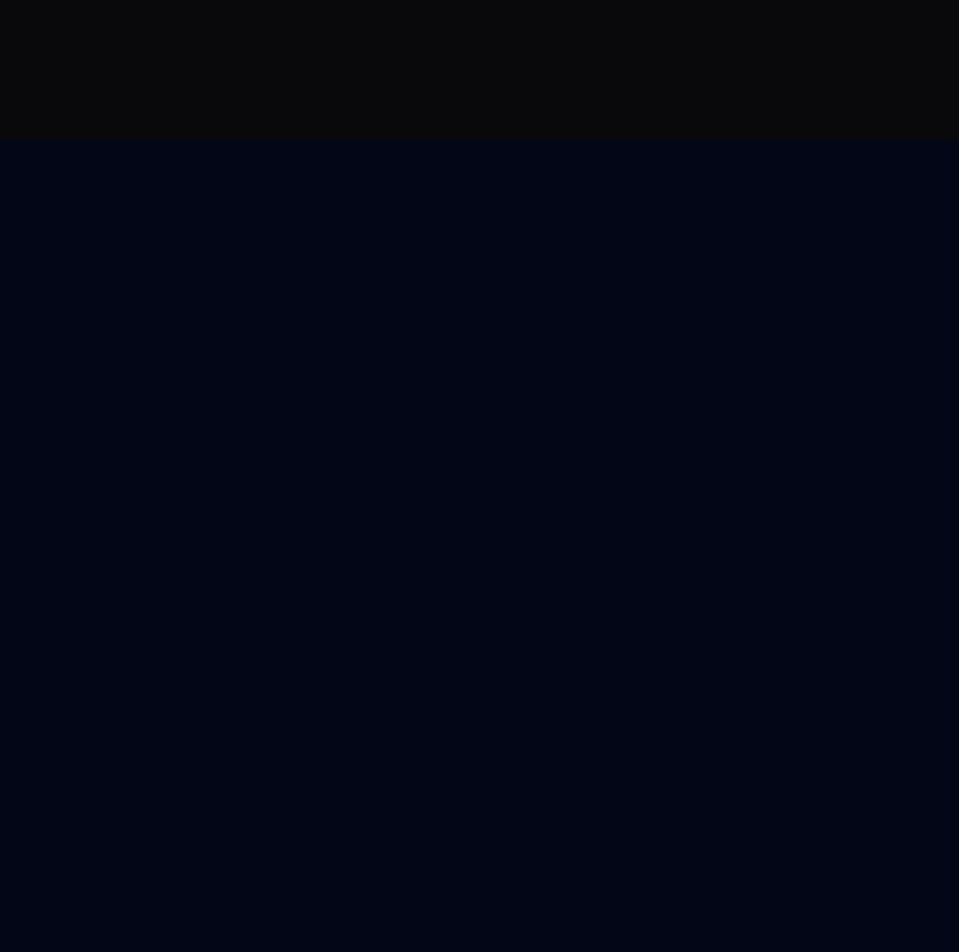
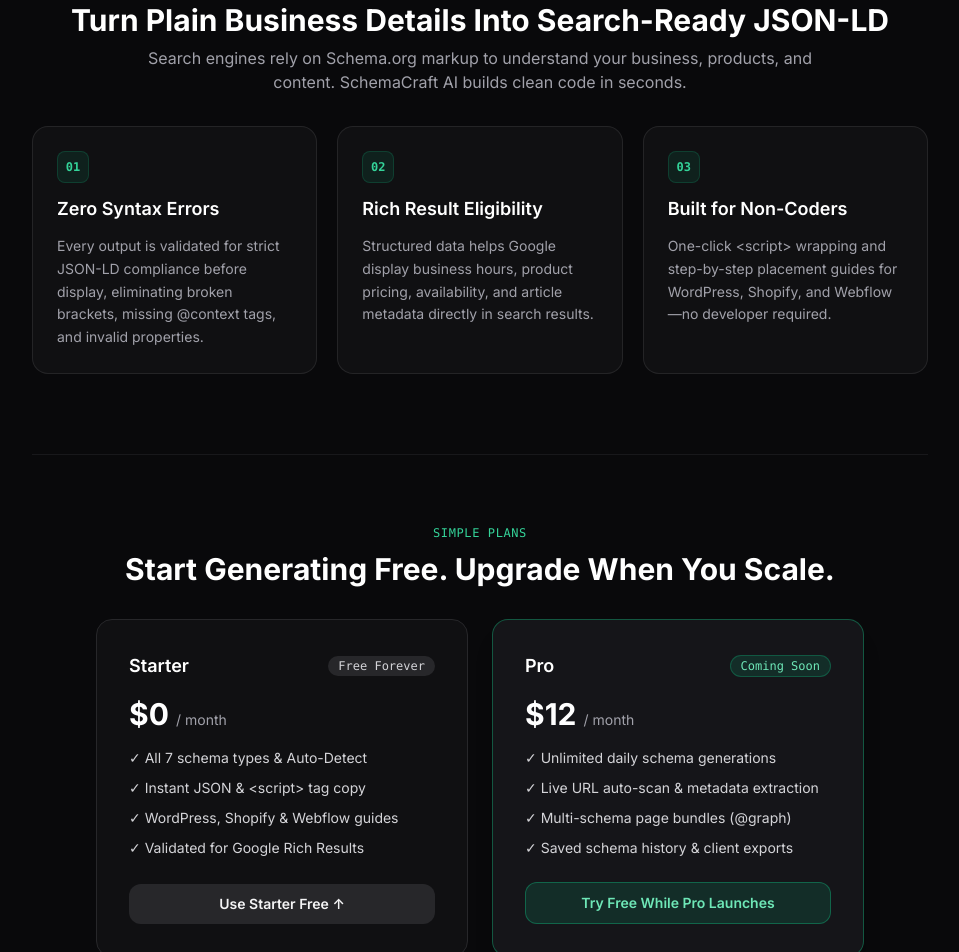
Before and after one commit to rayrivas97-debug/schemacraft-ai, a Next.js app: page / in a window 1280 px wide. Shown: the part 660-1612 px from the top of the page, without its empty margins (160-1119 px from the left). Before the commit the page ends 800 px from the top, so only its background shows below. Built offline with nearby package versions, Linux system fonts and the light colour scheme.

Commit message:
Update page.tsx

```diff
--- a/app/page.tsx
+++ b/app/page.tsx
@@ -70,6 +70,24 @@ const PLATFORM_GUIDES = [
   },
 ] as const;
 
+const VALUE_CARDS = [
+  {
+    title: 'Zero Syntax Errors',
+    description:
+      'Every output is validated for strict JSON-LD compliance before display, eliminating broken brackets, missing @context tags, and invalid properties.',
+  },
+  {
+    title: 'Rich Result Eligibility',
+    description:
+      'Structured data helps Google display business hours, product pricing, availability, and article metadata directly in search results.',
+  },
+  {
+    title: 'Built for Non-Coders',
+    description:
+      'One-click <script> wrapping and step-by-step placement guides for WordPress, Shopify, and Webflow—no developer required.',
+  },
+];
+
 export default function Home() {
   const [prompt, setPrompt] = useState('');
   const [selectedType, setSelectedType] = useState<string>('Auto-Detect');
@@ -133,14 +151,19 @@ export default function Home() {
     }
   };
 
+  const scrollToGenerator = () => {
+    window.scrollTo({ top: 0, behavior: 'smooth' });
+  };
+
   return (
-    <main className="min-h-screen bg-zinc-950 text-zinc-100 flex flex-col items-center justify-center p-6 selection:bg-emerald-500/30">
-      <div className="w-full max-w-3xl space-y-8">
-        {/* Header */}
+    <main className="min-h-screen bg-zinc-950 text-zinc-100 flex flex-col items-center px-6 py-14 sm:py-20 selection:bg-emerald-500/30">
+      <div className="w-full max-w-4xl space-y-20">
+        {/* Hero & Interactive Generator */}
+        <section className="max-w-3xl mx-auto space-y-8">
           <div className="space-y-3 text-center">
             <div className="inline-flex items-center gap-2 px-3 py-1 rounded-full bg-emerald-500/10 border border-emerald-500/20 text-emerald-400 text-xs font-mono tracking-wider uppercase">
               <span className="w-2 h-2 rounded-full bg-emerald-400 animate-pulse" />
-            SchemaCraft AI // v1.2 Live &amp; Operational
+              SchemaCraft AI // v1.3 Live &amp; Operational
             </div>
             <h1 className="text-4xl sm:text-5xl font-bold tracking-tight text-white">
               Automated JSON-LD Schema Generator
@@ -268,7 +291,6 @@ export default function Home() {
 
                 {showPasteGuide && (
                   <div className="px-5 pb-5 pt-2 border-t border-zinc-800/80 space-y-4">
-                  {/* Platform Tabs */}
                     <div className="flex flex-wrap gap-2">
                       {PLATFORM_GUIDES.map((platform) => {
                         const isActive = activePlatform === platform.id;
@@ -289,7 +311,6 @@ export default function Home() {
                       })}
                     </div>
 
-                  {/* Step-by-Step Instructions */}
                     <div className="bg-zinc-950/70 border border-zinc-800/80 rounded-xl p-4 space-y-2.5 text-sm text-zinc-300">
                       <div className="text-xs font-mono text-zinc-400">
                         Recommended button:{' '}
@@ -306,10 +327,113 @@ export default function Home() {
               </div>
             </div>
           )}
+        </section>
+
+        {/* How It Works & Value Props */}
+        <section className="space-y-8 border-t border-zinc-900 pt-16">
+          <div className="text-center space-y-2">
+            <span className="text-xs font-mono text-emerald-400 uppercase tracking-wider">
+              Why Structured Data Matters
+            </span>
+            <h2 className="text-2xl sm:text-3xl font-bold text-white">
+              Turn Plain Business Details Into Search-Ready JSON-LD
+            </h2>
+            <p className="text-zinc-400 text-sm sm:text-base max-w-2xl mx-auto">
+              Search engines rely on Schema.org markup to understand your business, products, and content. SchemaCraft AI builds clean code in seconds.
+            </p>
+          </div>
+
+          <div className="grid grid-cols-1 md:grid-cols-3 gap-5">
+            {VALUE_CARDS.map((card, idx) => (
+              <div
+                key={card.title}
+                className="bg-zinc-900/50 border border-zinc-800/90 rounded-2xl p-6 space-y-3"
+              >
+                <div className="inline-flex items-center justify-center w-8 h-8 rounded-lg bg-emerald-500/10 border border-emerald-500/20 text-emerald-400 font-mono text-xs font-bold">
+                  0{idx + 1}
+                </div>
+                <h3 className="text-lg font-semibold text-white">{card.title}</h3>
+                <p className="text-sm text-zinc-400 leading-relaxed">
+                  {card.description}
+                </p>
+              </div>
+            ))}
+          </div>
+        </section>
+
+        {/* Simple Pricing Tiers */}
+        <section className="space-y-8 border-t border-zinc-900 pt-16">
+          <div className="text-center space-y-2">
+            <span className="text-xs font-mono text-emerald-400 uppercase tracking-wider">
+              Simple Plans
+            </span>
+            <h2 className="text-2xl sm:text-3xl font-bold text-white">
+              Start Generating Free. Upgrade When You Scale.
+            </h2>
+          </div>
+
+          <div className="grid grid-cols-1 md:grid-cols-2 gap-6 max-w-3xl mx-auto">
+            {/* Free Tier */}
+            <div className="bg-zinc-900/50 border border-zinc-800 rounded-2xl p-6 sm:p-8 flex flex-col justify-between space-y-6">
+              <div className="space-y-4">
+                <div className="flex items-center justify-between">
+                  <h3 className="text-lg font-semibold text-white">Starter</h3>
+                  <span className="px-2.5 py-0.5 rounded-full bg-zinc-800 text-zinc-300 text-xs font-mono">
+                    Free Forever
+                  </span>
+                </div>
+                <div className="text-3xl font-bold text-white">
+                  $0 <span className="text-sm font-normal text-zinc-400">/ month</span>
+                </div>
+                <ul className="space-y-2.5 text-sm text-zinc-300">
+                  <li>✓ All 7 schema types &amp; Auto-Detect</li>
+                  <li>✓ Instant JSON &amp; &lt;script&gt; tag copy</li>
+                  <li>✓ WordPress, Shopify &amp; Webflow guides</li>
+                  <li>✓ Validated for Google Rich Results</li>
+                </ul>
+              </div>
+              <button
+                type="button"
+                onClick={scrollToGenerator}
+                className="w-full py-2.5 px-4 rounded-xl bg-zinc-800 hover:bg-zinc-700 text-zinc-100 text-sm font-semibold transition cursor-pointer"
+              >
+                Use Starter Free ↑
+              </button>
+            </div>
+
+            {/* Pro Tier */}
+            <div className="bg-zinc-900/90 border border-emerald-500/40 rounded-2xl p-6 sm:p-8 flex flex-col justify-between space-y-6 shadow-xl">
+              <div className="space-y-4">
+                <div className="flex items-center justify-between">
+                  <h3 className="text-lg font-semibold text-white">Pro</h3>
+                  <span className="px-2.5 py-0.5 rounded-full bg-emerald-500/15 border border-emerald-500/30 text-emerald-300 text-xs font-mono">
+                    Coming Soon
+                  </span>
+                </div>
+                <div className="text-3xl font-bold text-white">
+                  $12 <span className="text-sm font-normal text-zinc-400">/ month</span>
+                </div>
+                <ul className="space-y-2.5 text-sm text-zinc-300">
+                  <li>✓ Unlimited daily schema generations</li>
+                  <li>✓ Live URL auto-scan &amp; metadata extraction</li>
+                  <li>✓ Multi-schema page bundles (@graph)</li>
+                  <li>✓ Saved schema history &amp; client exports</li>
+                </ul>
+              </div>
+              <button
+                type="button"
+                onClick={scrollToGenerator}
+                className="w-full py-2.5 px-4 rounded-xl bg-emerald-500/15 hover:bg-emerald-500/25 border border-emerald-500/40 text-emerald-300 text-sm font-semibold transition cursor-pointer"
+              >
+                Try Free While Pro Launches
+              </button>
+            </div>
+          </div>
+        </section>
 
         {/* Footer */}
-        <footer className="text-center text-xs text-zinc-500 font-mono">
-          Powered by Gemini AI • Zero human maintenance required
+        <footer className="text-center text-xs text-zinc-500 font-mono border-t border-zinc-900 pt-8">
+          SchemaCraft AI • Powered by Gemini AI • Built for WordPress, Shopify &amp; Webflow
         </footer>
       </div>
     </main>
```
Lines whose indentation alone changed are shown as unchanged.
